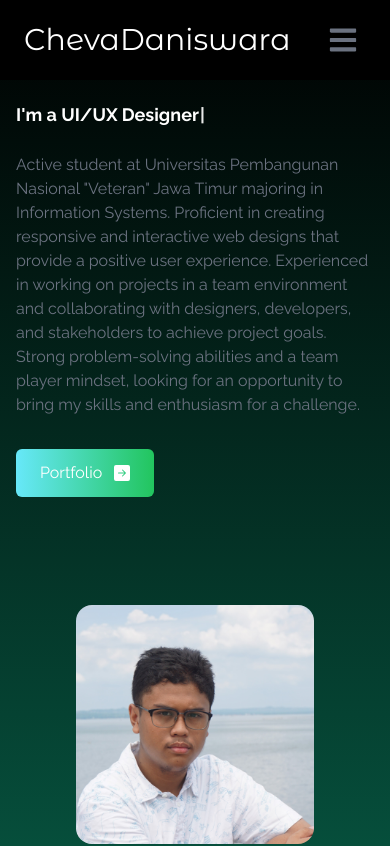
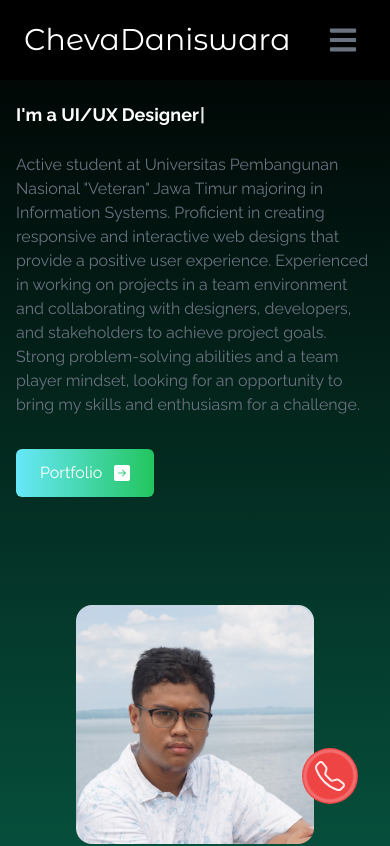
Before and after one commit to chevadaniswara/chevadaniswara-portfolio, a React (Create React App) app: page / in a window 390 px wide. Shown: the top 846 px of the page. Built offline with nearby package versions, Linux system fonts and the light colour scheme.

Commit message:
Added floating button as a test

```diff
--- a/src/App.js
+++ b/src/App.js
@@ -1,6 +1,7 @@
 import About from "./components/About";
 import Contact from "./components/Contact";
 import Experience from "./components/Experience";
+import FloatingCallButton from "./components/FloatingcallButton";
 import Home from "./components/Home";
 import Navbar from "./components/Navbar";
 import Portfolio from "./components/Portfolio";
@@ -10,6 +11,7 @@ function App() {
   return (
     <div>
       <Navbar />
+      <FloatingCallButton />
       <Home />
       <Social />
       <About />
--- /dev/null
+++ b/src/components/FloatingcallButton.jsx
@@ -0,0 +1,24 @@
+import React from 'react';
+import { BsTelephone, BsCircle } from 'react-icons/bs';
+
+function FloatingCallButton() {
+
+    const handleCallClick = () => {
+        window.location.href = 'tel:+6287854625916';
+    };
+
+    return (
+        <div className="fixed z-50 bottom-10 right-8 md:hidden">
+            <button className="bg-red-500 w-14 h-14 rounded-full flex justify-center items-center text-white text-4xl hover:bg-red-700 duration-300"
+            onClick={handleCallClick}
+            >
+                <span>
+                    <BsTelephone size={30} className="absolute animate-pulse" />
+                    <BsCircle size={30} className="animate-ping" />
+                </span>
+            </button>
+        </div>
+    );
+}
+
+export default FloatingCallButton;
--- a/src/components/Navbar.jsx
+++ b/src/components/Navbar.jsx
@@ -22,10 +22,6 @@ function Navbar() {
         {
             id: 4,
             link: 'experience'
-        },
-        {
-            id: 5,
-            link: 'contact'
         },
     ]
 
```
